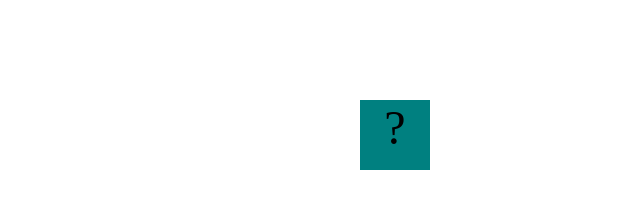
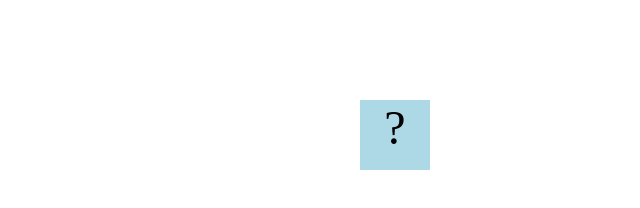
Before and after one commit to AmyaJorden/AmyaJorden.github.io, a plain HTML site: page projects/bouncing-box/index.html in a window 1280 px wide. Shown: the whole page, without its empty margins (640-1280 px from the left). Drawn offline with Linux system fonts and the light colour scheme.

Commit message:
bouncing box 2

```diff
--- a/projects/bouncing-box/index.html
+++ b/projects/bouncing-box/index.html
@@ -8,7 +8,7 @@
 		.box {
 			width: 70px;
 			height: 70px;
-			background-color: teal;
+			background-color: rgb(173, 216, 230);
 			font-size: 300%;
 			text-align: center;
 			display: block;
@@ -63,6 +63,7 @@
 			// TODO 2 - Variable declarations
 
 			var positionX = 0;
+			var points = 0;
 
 			/*
 			This Function will be called 20 times/second. Each time it is called,
@@ -82,6 +83,8 @@
 			*/
 			function handleBoxClick() {
 				positionX = 0;
+				points = points + 1;
+				changeBoxText(points);
 
 
 			};
```
